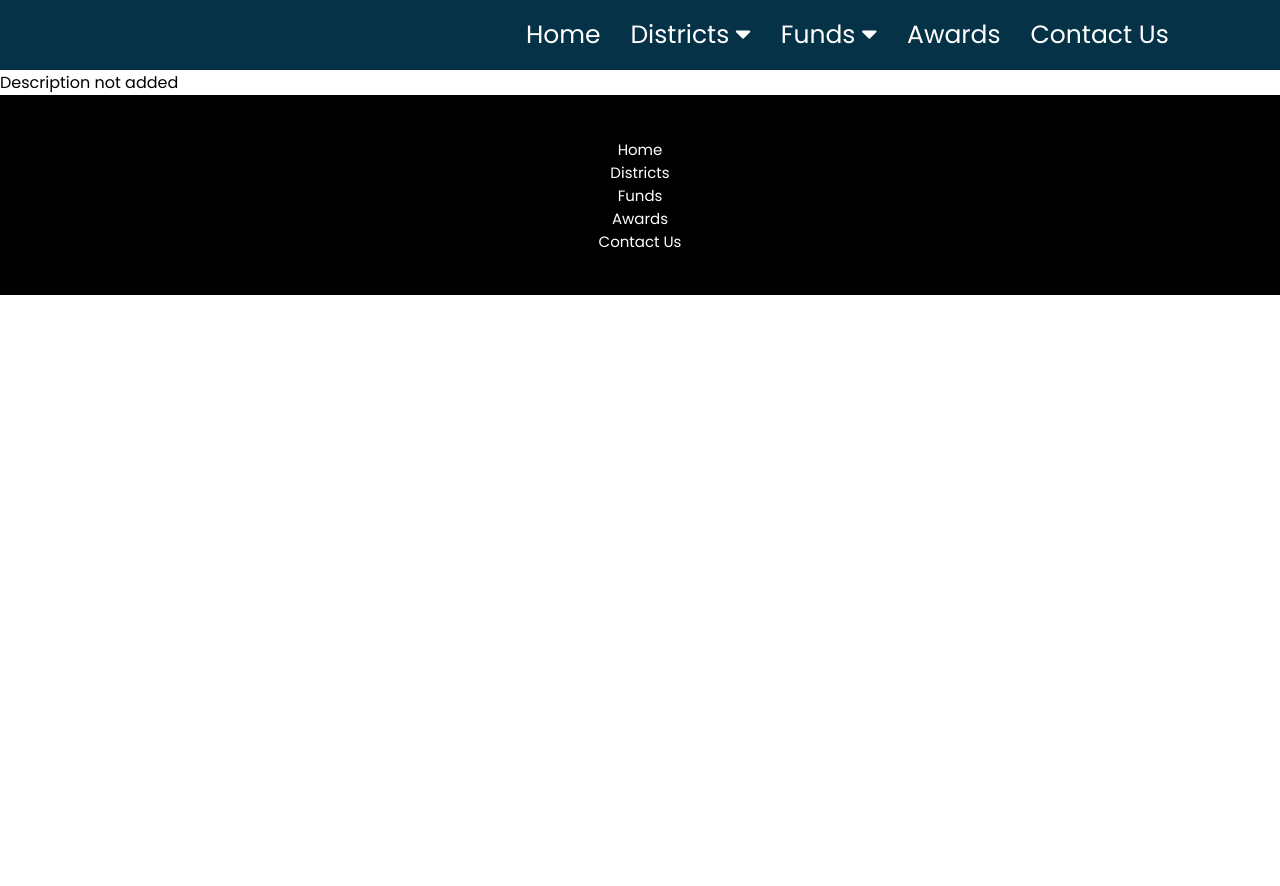
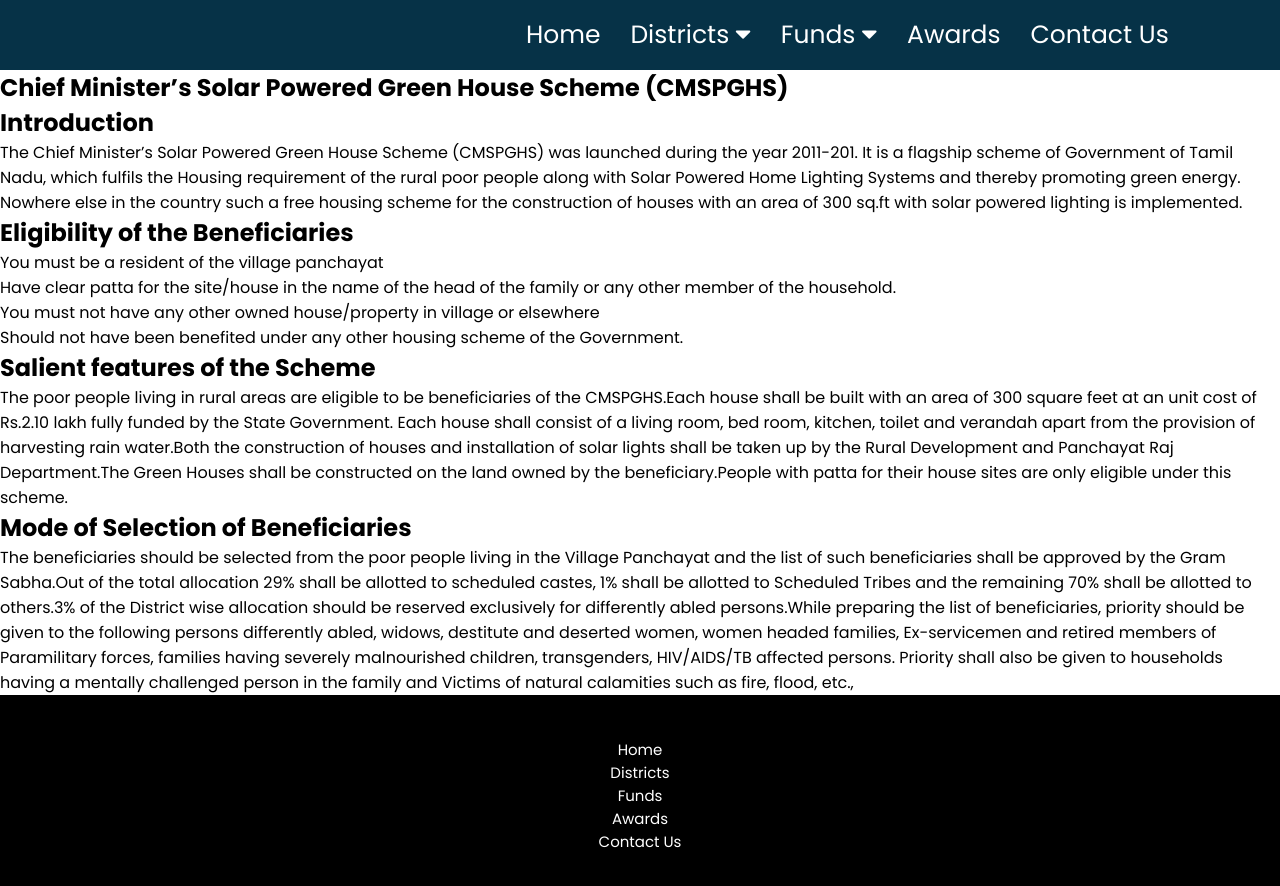
Before and after one commit to mega127shree/-Rural-Developement-Schemes, a React (Create React App) app: page /scheme-description/1 in a window 1280 px wide. Shown: the top 886 px of the page. Before the commit the page ends 800 px from the top, so only its background shows below. Built offline with nearby package versions, Linux system fonts and the light colour scheme.

Commit message:
updated scheme description

```diff
--- a/src/Components/SchemeDescription/SchemeDescription.js
+++ b/src/Components/SchemeDescription/SchemeDescription.js
@@ -1,8 +1,22 @@
 const SchemeDescription = () => {
     return (
         <div className="scheme_description">
-            Description not added
-        </div>
+          <h2>Chief Minister’s Solar Powered Green House Scheme (CMSPGHS)</h2>
+          <h2>Introduction</h2>
+          <p>The Chief Minister’s Solar Powered Green House Scheme (CMSPGHS) was launched during the year 2011-201. It is a flagship scheme of Government of Tamil Nadu, which fulfils the Housing requirement of the rural poor people along with Solar Powered Home Lighting Systems and thereby promoting green energy. Nowhere else in the country such a free housing scheme for the construction of houses with an area of 300 sq.ft with solar powered lighting is implemented.</p>
+          <h2>Eligibility of the Beneficiaries</h2>
+          <p>You must be a resident of the village panchayat</p>
+          <p>Have clear patta for the site/house in the name of the head of the family or any other member of the household.</p>
+          <p>You must not have any other owned house/property in village or elsewhere</p>
+          <p>Should not have been benefited under any other housing scheme of the Government.</p>
+          <h2> Salient features of the Scheme</h2>
+         <p>The poor people living in rural areas are eligible to be beneficiaries of the CMSPGHS.Each house shall be built with an area of 300 square feet at an unit cost of Rs.2.10 lakh fully funded by the State Government.
+Each house shall consist of a living room, bed room, kitchen, toilet and verandah apart from the provision of harvesting rain water.Both the construction of houses and installation of solar lights shall be taken up by the Rural Development and Panchayat Raj Department.The Green Houses shall be constructed on the land owned by the beneficiary.People with patta for their house sites are only eligible under this scheme.</p>
+          <h2>Mode of Selection of Beneficiaries </h2>
+          <p>The beneficiaries should be selected from the poor people living in the Village Panchayat and the list of such beneficiaries shall be approved by the Gram Sabha.Out of the total allocation 29% shall be allotted to scheduled castes, 1% shall be allotted to Scheduled Tribes and the remaining 70% shall be allotted to others.3% of the District wise allocation should be reserved exclusively for differently abled persons.While preparing the list of beneficiaries, priority should be given to the following persons differently abled, widows, destitute and deserted women, women headed families, Ex-servicemen and retired members of Paramilitary forces, families having severely malnourished children, transgenders, HIV/AIDS/TB affected persons.
+Priority shall also be given to households having a mentally challenged person in the family and Victims of natural calamities such as fire, flood, etc.,</p>
+</div>
+
      );
 }
 
--- a/src/Components/Schemes/Schemes.js
+++ b/src/Components/Schemes/Schemes.js
@@ -5,7 +5,6 @@ import { useParams } from "react-router-dom";
 import urlSlug from "url-slug";
 const Schemes = () => {
     const {id} = useParams();
-
     if(SchemesData[id].length < 1){
         return(
             <center>
--- a/src/Components/Schemes/SchemesData.js
+++ b/src/Components/Schemes/SchemesData.js
@@ -271,7 +271,7 @@ export const SchemesData = {
             introBy:"The schemes were introduced by prime minister of india for the welfare of people"
         },
         {
-            name:"Government Service Scheme",
+            name:"Periyar EVR Nagammai Free Education Scheme For School Students ",
             introBy:"The schemes were introduced by prime minister of india for the welfare of people"
         }
 
@@ -302,7 +302,12 @@ export const SchemesData = {
     nilgirs:[],
     namakkal:[],
     perambalur:[],
-    pudukottai:[],
+    pudukottai:[
+        {
+            name:"",
+            introBy:""
+        }
+    ],
     ramanathapuram:[],
     ranipet:[],
     sivagangai:[],
--- a/src/Components/googleforms/Googleforms.js
+++ b/src/Components/googleforms/Googleforms.js
@@ -4,49 +4,49 @@ const Googleforms = () => {
 
      const {id} = useParams();
 
-    if(id === "destitute-widow-pension"){
+    if(id ==="destitute-widow-pension"){
          return(
-               <iframe src="https://docs.google.com/forms/d/e/1FAIpQLSecSK1RBQLFnH1W4nhnwSlB_hO4fT0tEO2oUmebGG053ByQPg/viewform?embedded=true" width="640" height="944" frameBorder="0" marginHeight="0" marginWidth="0">Loading…</iframe>
+             <center>  <iframe src="https://docs.google.com/forms/d/e/1FAIpQLSecSK1RBQLFnH1W4nhnwSlB_hO4fT0tEO2oUmebGG053ByQPg/viewform?embedded=true" width="640" height="944" frameBorder="0" marginHeight="0" marginWidth="0"></iframe></center>
          )
     }
     else if(id === "destitute-deserted-wives-pension"){
          return(
-           <iframe src="https://docs.google.com/forms/d/e/1FAIpQLSds1epMD-bK7DJQT-j9VpdbT6psqiOOq74aSyDwHzW5MGqsSA/viewform?embedded=true" width="640" height="966" frameBorder="0" marginHeight="0" marginWidth="0">Loading…</iframe>
+          <center>  <iframe src="https://docs.google.com/forms/d/e/1FAIpQLSds1epMD-bK7DJQT-j9VpdbT6psqiOOq74aSyDwHzW5MGqsSA/viewform?embedded=true" width="640" height="966" frameBorder="0" marginHeight="0" marginWidth="0"></iframe></center>
          )
     }
     else if(id === "green-house-scheme"){
-     return(
-          <iframe src="https://docs.google.com/forms/d/e/1FAIpQLSeyRHMW8iuwPVaetMt5XSUqmxizXBy_g226pukdagZYxXqOFw/viewform?embedded=true" width="640" height="1358" frameBorder="0" marginHeight="0" marginWidth="0">Loading…</iframe>
+         return(
+          <center>   <iframe src="https://docs.google.com/forms/d/e/1FAIpQLSeyRHMW8iuwPVaetMt5XSUqmxizXBy_g226pukdagZYxXqOFw/viewform?embedded=true" width="640" height="1358" frameBorder="0" marginHeight="0" marginWidth="0"> </iframe></center>
      )
      }
-     else if(id === "social-security-scheme"){
+     else if(id ==="social-security-scheme"){
           return(
-               <iframe src="https://docs.google.com/forms/d/e/1FAIpQLSeUt-zPC4nc--4X6MBZswNEbvM6kPfoNjm-STthYtT6l1et4Q/viewform?embedded=true" width="640" height="1037" frameBorder="0" marginHeight="0" marginWidth="0">Loading…</iframe>
+               <center>   <iframe src="https://docs.google.com/forms/d/e/1FAIpQLSeUt-zPC4nc--4X6MBZswNEbvM6kPfoNjm-STthYtT6l1et4Q/viewform?embedded=true" width="640" height="1037" frameBorder="0" marginHeight="0" marginWidth="0"> </iframe></center>
           )
      }
-     else if(id === "new-entrepreneurs-enterprise-development-schemes"){
+     else if(id ==="new-entrepreneur-enterprises-scheme"){
           return(
-               <iframe src="https://docs.google.com/forms/d/e/1FAIpQLSdhPgeufmvrjaXAzn_fuSLldxot0sk2Wo_HLFSkSOurrAo96A/viewform?embedded=true" width="640" height="1459" frameBorder="0" marginHeight="0" marginWidth="0">Loading…</iframe>
+               <center>   <iframe src="https://docs.google.com/forms/d/e/1FAIpQLSdhPgeufmvrjaXAzn_fuSLldxot0sk2Wo_HLFSkSOurrAo96A/viewform?embedded=true" width="640" height="1459" frameBorder="0" marginHeight="0" marginWidth="0"> </iframe></center>
           )
      }
-     else if(id === "periyar-evr-nagammai-free-education-scheme"){
+     else if(id ==="periyar-evr-nagammai-free-education-scheme"){
           return(
-               <iframe src="https://docs.google.com/forms/d/e/1FAIpQLSfjTFb9q0GtuvsWV_jqk1MeRpIrB3whiXxKN-l4pkveqXIWiA/viewform?embedded=true" width="640" height="1024" frameBorder="0" marginHeight="0" marginWidth="0">Loading…</iframe>
+               <center>   <iframe src="https://docs.google.com/forms/d/e/1FAIpQLSfjTFb9q0GtuvsWV_jqk1MeRpIrB3whiXxKN-l4pkveqXIWiA/viewform?embedded=true" width="640" height="1024" frameBorder="0" marginHeight="0" marginWidth="0"> </iframe></center>
           )
      }
-     else if(id === "periyar-evr-nagammai-free-education-scheme-for-school-students"){
+     else if(id ==="periyar-evr-nagammai-free-education-scheme-for-school-students"){
           return(
-               <iframe src="https://docs.google.com/forms/d/e/1FAIpQLSdx0TVQHaTMUGuhJq0nZ3BzUyRhVpZZwN2LAtkJp0rNKI4KPw/viewform?embedded=true" width="640" height="1360" frameBorder="0" marginHeight="0" marginWidth="0">Loading…</iframe>
+              <center> <iframe src="https://docs.google.com/forms/d/e/1FAIpQLSdx0TVQHaTMUGuhJq0nZ3BzUyRhVpZZwN2LAtkJp0rNKI4KPw/viewform?embedded=true" width="640" height="1360" frameBorder="0" marginHeight="0" marginWidth="0"> </iframe></center>
           )
      }
-     else if(id === "land-purchase-scheme"){
+     else if(id ==="land-purchase-scheme"){
           return(
-               <iframe src="https://docs.google.com/forms/d/e/1FAIpQLSdKu3fxaO5wgsqT648lwmA4eIssW2A9TFMElbZlInp-Fjcg4Q/viewform?embedded=true" width="640" height="1768" frameBorder="0" marginHeight="0" marginWidth="0">Loading…</iframe>
+               <center>  <iframe src="https://docs.google.com/forms/d/e/1FAIpQLSdKu3fxaO5wgsqT648lwmA4eIssW2A9TFMElbZlInp-Fjcg4Q/viewform?embedded=true" width="640" height="1768" frameBorder="0" marginHeight="0" marginWidth="0"> </iframe></center>
           )
      }
-     else if(id === "mahatma-gandhi-national-rural-employee-guarantee-scheme"){
+     else if(id ==="mahatma-gandhi-rural-employee-scheme"){
           return(
-               <iframe src="https://docs.google.com/forms/d/e/1FAIpQLSeyRHMW8iuwPVaetMt5XSUqmxizXBy_g226pukdagZYxXqOFw/viewform?embedded=true" width="640" height="1358" frameBorder="0" marginHeight="0" marginWidth="0">Loading…</iframe>
+               <center>  <iframe src="https://docs.google.com/forms/d/e/1FAIpQLSdbP2yif-cqfro4CbBq0ZklcuX-fWGJZ-sD8huUgVoOON53pQ/viewform?embedded=true" width="640" height="820" frameBorder="0" marginHeight="0" marginWidth="0" scrolling="no"></iframe></center>
           )
      }
    else{
```
Also changed, not shown: src/Components/SchemeDescription/SchemesDescriptionData.js (added).
